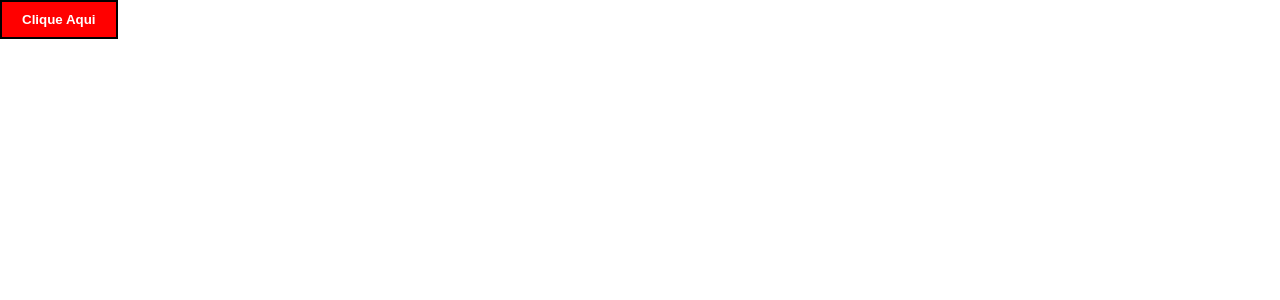
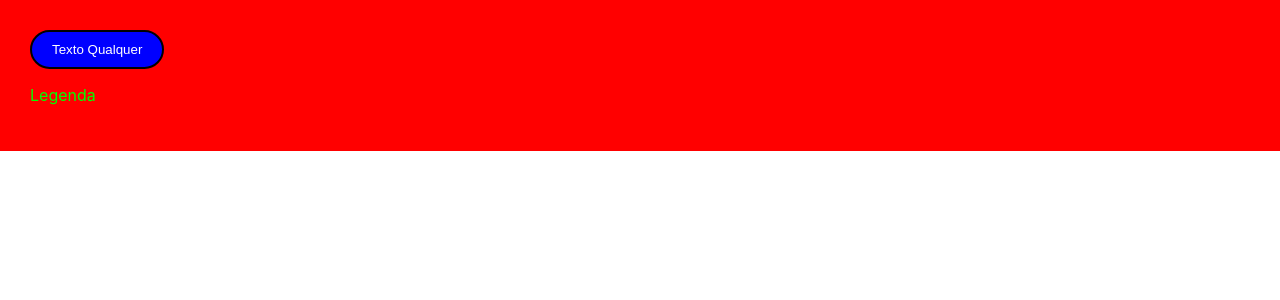
Before and after one commit to igorribery/react-curso, a React (Vite) app: page / in a window 1280 px wide. Shown: the top 300 px of the page. Built offline with nearby package versions, Linux system fonts and the light colour scheme.

Commit message:
estilizando com css modules

```diff
--- a/src/App.tsx
+++ b/src/App.tsx
@@ -1,14 +1,12 @@
 import { useState } from "react";
-import './styles.css';
+import { Botao } from './components/Botao/index';
 
 const App = () => {
 
-  const handleClick = () => {
 
-  }
   return (
     <div>
-      <button className='botao' onClick={handleClick}>Clique Aqui</button>
+    <Botao />
     </div>
   );
 
--- /dev/null
+++ b/src/components/Botao/index.tsx
@@ -0,0 +1,10 @@
+import styles from './styles.module.css';
+
+export const Botao = () => {
+    return (
+        <div className={styles.square}>
+            <button className={styles.botao}>Texto Qualquer</button>
+            <p className={styles.legend}>Legenda</p>
+        </div>
+    );
+}
--- /dev/null
+++ b/src/components/Botao/styles.module.css
@@ -0,0 +1,14 @@
+.square {
+    background-color: #FF0000;
+    padding: 30px;
+}
+.botao {
+    background-color: blue;
+    color: #FFF;
+    border: 2px solid black;
+    padding: 10px 20px;
+    border-radius: 20px;
+}
+.legend {
+    color: #00FF00;
+}
--- a/src/styles.css
+++ /dev/null
@@ -1,7 +0,0 @@
-.botao {
-    background-color: #FF0000;
-    color: #FFF;
-    font-weight: bold;
-    padding: 10px 20px;
-    border: 2px solid #000;
-}
```
